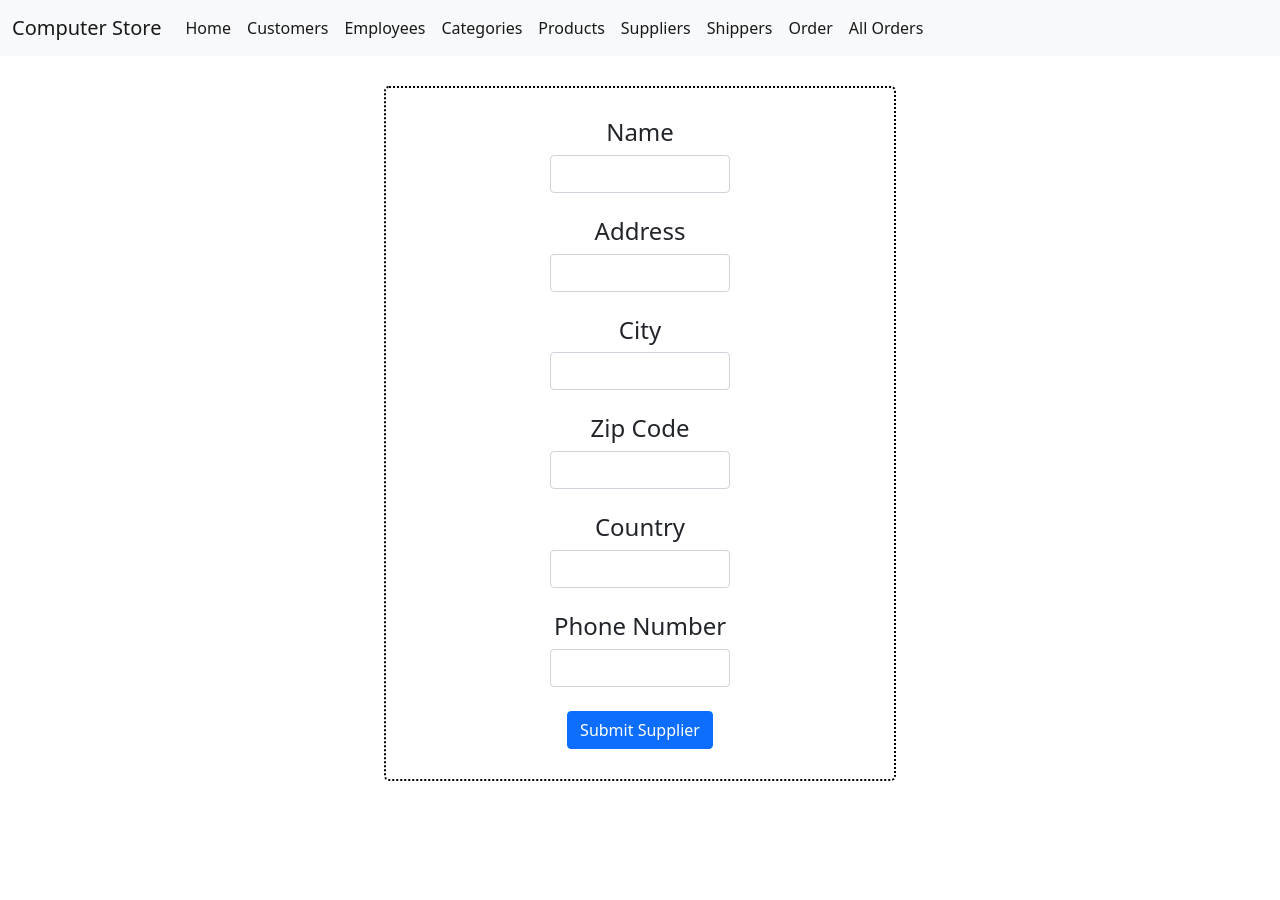
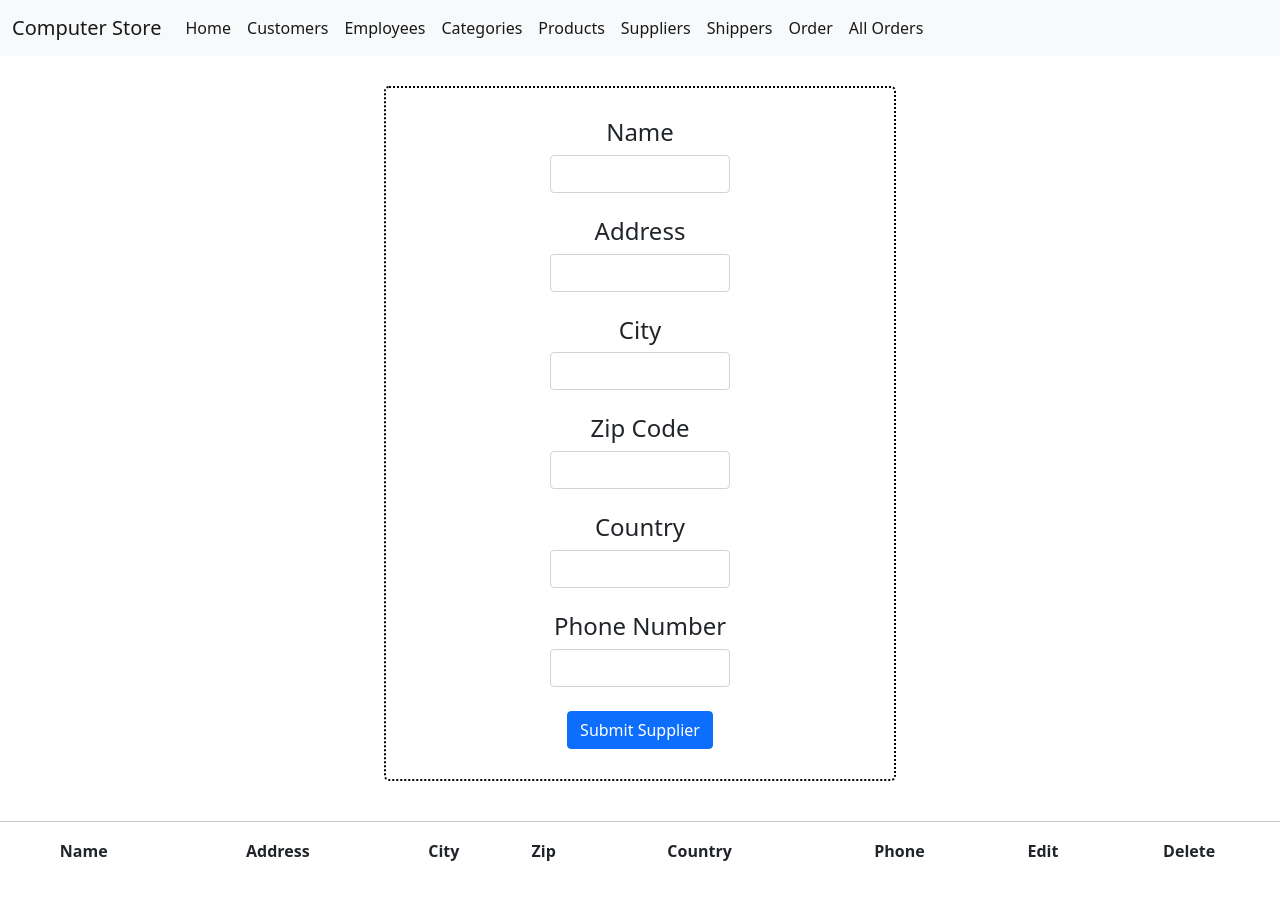
Before and after one commit to AlaynaSeng/Computer-Store, a Vue app: page /supplier in a window 1280 px wide. Shown: the top 900 px of the page. Before the commit the page ends 800 px from the top, so only its background shows below. Built offline with nearby package versions, Linux system fonts and the light colour scheme.

Commit message:
Added tables

```diff
--- a/src/views/Category.vue
+++ b/src/views/Category.vue
@@ -1,32 +1,39 @@
 <script setup>
 import { ref, watch } from "vue";
 
-function submitCategory(){
-
-}
-
-
-
+function submitCategory() {}
 </script>
 
 <template>
   <div id="category">
     <form @submit.prevent="submitCategory" id="categoryForm">
       <h4>Name</h4>
-      <input type="text" name="name" id="name" class="form-control" required>
-      <br>
-      <br>
+      <input type="text" name="name" id="name" class="form-control" required />
+      <br />
+      <br />
       <h4>Description</h4>
-      <input type="text" name="description" id="description" class="form-control" required>
-      <br>
-      <br>
+      <input type="text" name="description" id="description" class="form-control" required/>
+      <br />
+      <br />
       <button type="submit" class="btn btn-success">Submit Category</button>
     </form>
+    <br />
+    <br />
+    <hr />
+    <table class="table table-striped" id="catTable">
+      <thead>
+        <th>Name</th>
+        <th>Description</th>
+        <th>Edit</th>
+        <th>Delete</th>
+      </thead>
+      <tbody id="categoryTBody"></tbody>
+    </table>
   </div>
 </template>
 
 <style scoped>
-#categoryForm{
+#categoryForm {
   text-align: center;
   margin-top: 30px;
   border: 2px dotted black;
@@ -36,9 +43,13 @@ function submitCategory(){
   padding: 30px;
   border-radius: 5px;
 }
-input{
+input {
   width: 40%;
   margin-left: 30%;
   margin-right: 30%;
 }
+
+#catTable {
+  text-align: center;
+}
 </style>
--- a/src/views/Customer.vue
+++ b/src/views/Customer.vue
@@ -1,47 +1,59 @@
 <script setup>
 import { ref, watch, onMounted } from "vue";
 
-onMounted(() =>{
-
-})
-function submitCustomer(){
-
-}
-
-
+onMounted(() => {});
+function submitCustomer() {}
 </script>
 
 <template>
   <div id="customer">
     <form @submit.prevent="submitCustomer" id="customerForm">
       <h4>First Name</h4>
-      <input type="text" name="fname" id="fname" class="form-control" required>
-      <br>
+      <input type="text" name="fname" id="fname" class="form-control" required/>
+      <br />
       <h4>Last Name</h4>
-      <input type="text" name="lname" id="lname" class="form-control" required>
-      <br>
+      <input type="text" name="lname" id="lname" class="form-control" required/>
+      <br />
       <h4>Address</h4>
-      <input type="text" name="address" id="address" class="form-control" required>
-      <br>
+      <input type="text" name="address" id="address" class="form-control" required/>
+      <br />
       <h4>City</h4>
-      <input type="text" name="city" id="city" class="form-control" required>
-      <br>
+      <input type="text" name="city" id="city" class="form-control" required />
+      <br />
       <h4>Zip Code</h4>
-      <input type="number" name="zip" id="zip" class="form-control" required>
-      <br>
+      <input type="number" name="zip" id="zip" class="form-control" required />
+      <br />
       <h4>Country</h4>
-      <input type="text" name="country" id="country" class="form-control" required>
-      <br>
+      <input type="text" name="country" id="country" class="form-control" required/>
+      <br />
       <h4>Phone Number</h4>
-      <input type="text" name="phone" id="phone" class="form-control" required>
-      <br>
+      <input type="text" name="phone" id="phone" class="form-control" required/>
+      <br />
       <button type="submit" class="btn btn-info">Submit Customer</button>
     </form>
+    <br />
+    <hr />
+    <table class="table table-striped" id="cTable">
+      <thead>
+        <th>First Name</th>
+        <th>Last Name</th>
+        <th>Address</th>
+        <th>City</th>
+        <th>Zip</th>
+        <th>Country</th>
+        <th>Phone</th>
+        <th>Edit</th>
+        <th>Delete</th>
+      </thead>
+      <tbody id="customerTBody">
+
+      </tbody>
+    </table>
   </div>
 </template>
 
 <style scoped>
-#customerForm{
+#customerForm {
   text-align: center;
   margin-top: 30px;
   border: 2px dotted black;
@@ -51,9 +63,14 @@ function submitCustomer(){
   padding: 30px;
   border-radius: 5px;
 }
-input{
+input {
   width: 40%;
   margin-left: 30%;
   margin-right: 30%;
 }
+
+#cTable {
+  margin-bottom: 50px;
+  text-align: center;
+}
 </style>
--- a/src/views/Employee.vue
+++ b/src/views/Employee.vue
@@ -1,39 +1,49 @@
 <script setup>
 import { ref, watch } from "vue";
 
-
-function submitEmployee(){
-
-}
-
+function submitEmployee() {}
 </script>
 
 <template>
   <div id="employee">
     <form @submit.prevent="submitEmployee" id="employeeForm">
       <h4>First Name</h4>
-      <input type="text" name="fname" id="fname" class="form-control" required>
-      <br>
-      <br>
+      <input type="text" name="fname" id="fname" class="form-control" required/>
+      <br />
+      <br />
       <h4>Last Name</h4>
-      <input type="text" name="lname" id="lname" class="form-control" required>
-      <br>
-      <br>
+      <input type="text" name="lname" id="lname" class="form-control" required/>
+      <br />
+      <br />
       <h4>Brithdate</h4>
-      <input type="date" name="bday" id="bday" class="form-control" required>
-      <br>
-      <br>
+      <input type="date" name="bday" id="bday" class="form-control" required />
+      <br />
+      <br />
       <h4>Email</h4>
-      <input type="text" name="email" id="email" class="form-control" required>
-      <br>
-      <br>
+      <input type="text" name="email" id="email" class="form-control" required/>
+      <br />
+      <br />
       <button type="submit" class="btn btn-warning">Submit Employee</button>
     </form>
+    <br />
+    <hr />
+    <table class="table table-striped" id="eTable">
+      <thead>
+        <th>ID</th>
+        <th>First Name</th>
+        <th>Last Name</th>
+        <th>Birthdate</th>
+        <th>Email</th>
+        <th>Edit</th>
+        <th>Delete</th>
+      </thead>
+      <tbody id="employeeTBody"></tbody>
+    </table>
   </div>
 </template>
 
 <style scoped>
-#employeeForm{
+#employeeForm {
   text-align: center;
   margin-top: 30px;
   border: 2px dotted black;
@@ -43,10 +53,13 @@ function submitEmployee(){
   padding: 30px;
   border-radius: 5px;
 }
-input{
+input {
   width: 40%;
   margin-left: 30%;
   margin-right: 30%;
 }
 
+#eTable {
+  text-align: center;
+}
 </style>
--- a/src/views/Orders.vue
+++ b/src/views/Orders.vue
@@ -1,14 +1,28 @@
 <script setup>
 import { ref, watch } from "vue";
-
-
 </script>
 
 <template>
   <div id="orders">
+    <table class="table table-striped" id="oTable">
+      <thead>
+        <th>ID</th>
+        <th>Product</th>
+        <th>Customer</th>
+        <th>Date</th>
+        <th>Employee</th>
+        <th>Shipper</th>
+        <th>Edit</th>
+        <th>Delete</th>
+      </thead>
+      <tbody id="orderTBody"></tbody>
+    </table>
   </div>
 </template>
 
 <style scoped>
-
+#oTable {
+  text-align: center;
+  margin-top: 30px;
+}
 </style>
--- a/src/views/Product.vue
+++ b/src/views/Product.vue
@@ -1,37 +1,49 @@
 <script setup>
 import { ref, watch } from "vue";
 
-function submitProduct(){
-
-}
-
+function submitProduct() {}
 </script>
 
 <template>
   <div id="product">
     <form @submit.prevent="submitProduct" id="productForm">
       <h4>Name</h4>
-      <input type="text" name="name" id="name" class="form-control" required>
-      <br>
+      <input type="text" name="name" id="name" class="form-control" required/>
+      <br />
       <h4>Unit</h4>
-      <input type="number" name="unit" id="unit" class="form-control" required>
-      <br>
+      <input type="number" name="unit" id="unit" class="form-control" required/>
+      <br />
       <h4>Price</h4>
-      <input type="number" name="price" id="price" class="form-control" required>
-      <br>
+      <input type="number" name="price" id="price" class="form-control" required/>
+      <br />
       <h4>Category</h4>
       <select name="categoryid" id="category" class="form-control"></select>
-      <br>
+      <br />
       <h4>Supplier</h4>
       <select name="supplierid" id="supplier" class="form-control"></select>
-      <br>
+      <br />
       <button type="submit" class="btn btn-secondary">Submit Product</button>
     </form>
   </div>
+  <br />
+  <hr />
+  <table class="table table-striped" id="pTable">
+    <thead>
+      <th>ID</th>
+      <th>Name</th>
+      <th>Unit</th>
+      <th>Price</th>
+      <th>Category</th>
+      <th>Supplier</th>
+      <th>Edit</th>
+      <th>Delete</th>
+    </thead>
+    <tbody id="productTBody"></tbody>
+  </table>
 </template>
 
 <style scoped>
-#productForm{
+#productForm {
   text-align: center;
   margin-top: 30px;
   border: 2px dotted black;
@@ -41,9 +53,14 @@ function submitProduct(){
   padding: 30px;
   border-radius: 5px;
 }
-input, select{
+input,
+select {
   width: 40%;
   margin-left: 30%;
   margin-right: 30%;
 }
+
+#pTable {
+  text-align: center;
+}
 </style>
--- a/src/views/Shipper.vue
+++ b/src/views/Shipper.vue
@@ -1,31 +1,38 @@
 <script setup>
 import { ref, watch } from "vue";
 
-function submitShipper(){
-
-}
-
+function submitShipper() {}
 </script>
 
 <template>
   <div id="shipper">
     <form @submit.prevent="submitShipper" id="shipperForm">
       <h4>Name</h4>
-      <input type="text" name="name" id="name" class="form-control" required>
-      <br>
-      <br>
+      <input type="text" name="name" id="name" class="form-control" required />
+      <br />
+      <br />
       <h4>Phone Number</h4>
-      <input type="text" name="phone" id="phone" class="form-control" required>
-      <br>
-      <br>
+      <input type="text" name="phone" id="phone" class="form-control" required/>
+      <br />
+      <br />
       <button type="submit" class="btn btn-danger">Submit Shipper</button>
-
     </form>
+    <br />
+    <hr />
+    <table class="table table-striped" id="shTable">
+      <thead>
+        <th>Name</th>
+        <th>Phone</th>
+        <th>Edit</th>
+        <th>Delete</th>
+      </thead>
+      <tbody id="shipperTBody"></tbody>
+    </table>
   </div>
 </template>
 
 <style scoped>
-#shipperForm{
+#shipperForm {
   text-align: center;
   margin-top: 30px;
   border: 2px dotted black;
@@ -35,10 +42,13 @@ function submitShipper(){
   padding: 30px;
   border-radius: 5px;
 }
-input{
+input {
   width: 40%;
   margin-left: 30%;
   margin-right: 30%;
 }
 
+#shTable {
+  text-align: center;
+}
 </style>
--- a/src/views/Supplier.vue
+++ b/src/views/Supplier.vue
@@ -1,40 +1,52 @@
 <script setup>
 import { ref, watch } from "vue";
 
-function submitSupplier(){
-
-}
-
+function submitSupplier() {}
 </script>
 
 <template>
   <div id="supplier">
     <form @submit.prevent="submitSupplier" id="supplierForm">
       <h4>Name</h4>
-      <input type="text" name="name" id="name" class="form-control" required>
-      <br>
+      <input type="text" name="name" id="name" class="form-control" required />
+      <br />
       <h4>Address</h4>
-      <input type="text" name="address" id="address" class="form-control" required>
-      <br>
+      <input type="text" name="address" id="address" class="form-control" required/>
+      <br />
       <h4>City</h4>
-      <input type="text" name="city" id="city" class="form-control" required>
-      <br>
+      <input type="text" name="city" id="city" class="form-control" required />
+      <br />
       <h4>Zip Code</h4>
-      <input type="number" name="zip" id="zip" class="form-control" required>
-      <br>
+      <input type="number" name="zip" id="zip" class="form-control" required />
+      <br />
       <h4>Country</h4>
-      <input type="text" name="country" id="country" class="form-control" required>
-      <br>
+      <input type="text" name="country" id="country" class="form-control" required/>
+      <br />
       <h4>Phone Number</h4>
-      <input type="text" name="phone" id="phone" class="form-control" required>
-      <br>
+      <input type="text" name="phone" id="phone" class="form-control" required/>
+      <br />
       <button type="submit" class="btn btn-primary">Submit Supplier</button>
     </form>
+    <br />
+    <hr />
+    <table class="table table-striped" id="suTable">
+      <thead>
+        <th>Name</th>
+        <th>Address</th>
+        <th>City</th>
+        <th>Zip</th>
+        <th>Country</th>
+        <th>Phone</th>
+        <th>Edit</th>
+        <th>Delete</th>
+      </thead>
+      <tbody id="supplierTBody"></tbody>
+    </table>
   </div>
 </template>
 
 <style scoped>
-#supplierForm{
+#supplierForm {
   text-align: center;
   margin-top: 30px;
   border: 2px dotted black;
@@ -44,9 +56,14 @@ function submitSupplier(){
   padding: 30px;
   border-radius: 5px;
 }
-input{
+input {
   width: 40%;
   margin-left: 30%;
   margin-right: 30%;
 }
+
+#suTable {
+  margin-bottom: 50px;
+  text-align: center;
+}
 </style>
```
